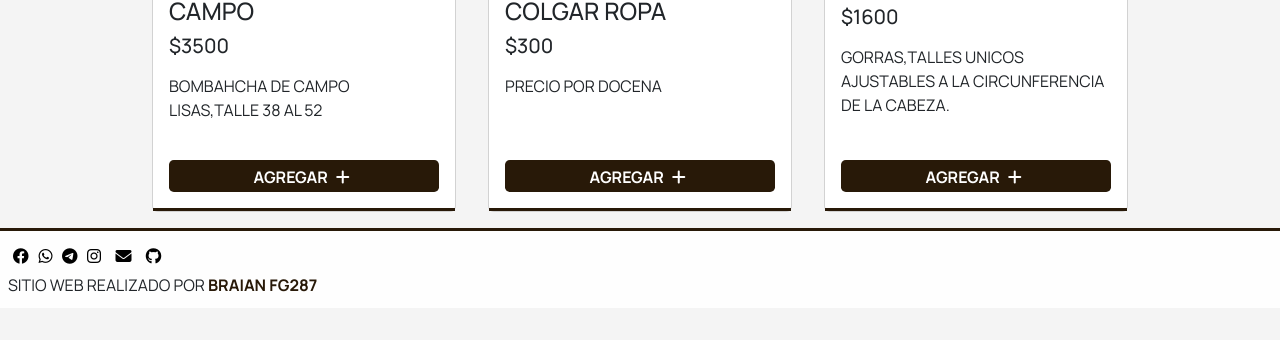
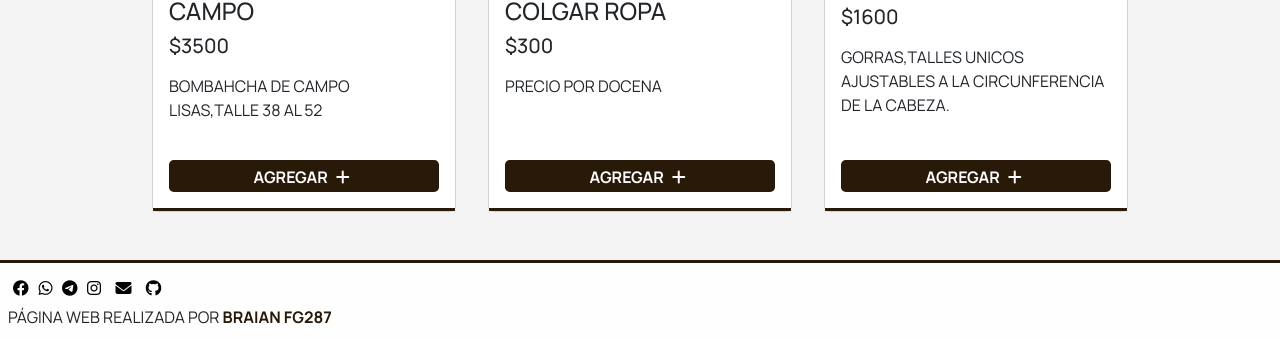
Before and after one commit to BraianFG/CarritoEcomerce, a plain HTML site: page index.html in a window 1280 px wide. Shown: the part 920-1260 px from the top of the page. Before the commit the page ends 1228 px from the top, so only its background shows below. Drawn offline with nearby package versions, Linux system fonts and the light colour scheme; some packages are replaced by stand-ins of ours; a script that the page names is missing.

Commit message:
Add files via upload

```diff
--- a/assets/css/main.css
+++ b/assets/css/main.css
@@ -125,6 +125,7 @@
     height: 5em;
     border-top: 0.2em solid #281908;
     padding: 0.5em;
+    margin-top: 2em;
 }
 
 .lista{
--- a/index.html
+++ b/index.html
@@ -128,7 +128,7 @@
       <a class="lista__item" target="Blank" href="https://github.com/BraianFG/CarritoEcomerce"><i
           class="fa-brands fa-github"></i></a>
     </div>
-    <p>Sitio web realizado por <a href="http://braianfg287.tk" class="texto__footer">Braian FG287</a></p>
+    <p>Página web realizada por <a href="http://braianfg287.tk" class="texto__footer">Braian FG287</a></p>
   </footer>
 </body>
 
```
